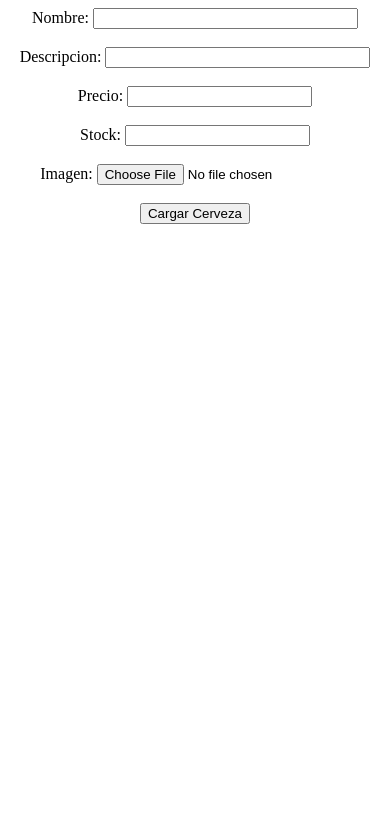
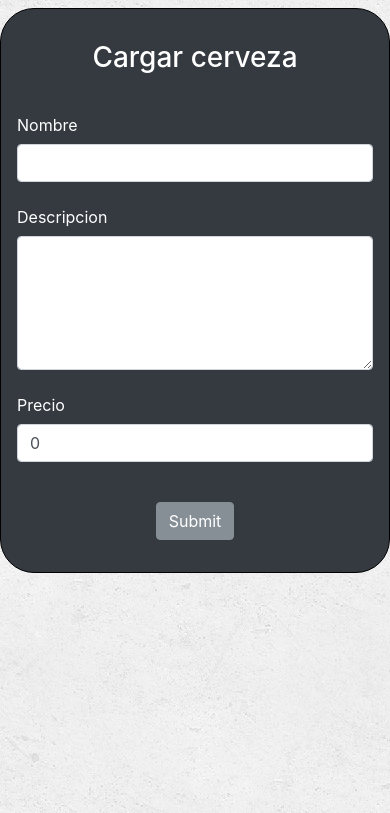
Before and after one commit to ecs90/TpBeer, a PHP site: page /Vistas/AltaCerveza.php in a window 390 px wide. Shown: the top 813 px of the page. Run offline with PHP 8.4, Linux system fonts and the light colour scheme; some libraries are stand-ins or nearby versions.

Commit message:
cambiando vistas

```diff
--- a/SQL/database.sql
+++ b/SQL/database.sql
@@ -39,6 +39,5 @@ CREATE TABLE `tpbeer`.`usuarios` (
   `contrasenia` VARCHAR(100) NOT NULL,
   `admin` TINYINT NOT NULL DEFAULT 0,
   PRIMARY KEY (`id`),
-
   UNIQUE INDEX `id_UNIQUE` (`id` ASC)
 );
--- a/Vistas/AltaCerveza.php
+++ b/Vistas/AltaCerveza.php
@@ -1,13 +1,7 @@
-<!DOCTYPE html>
-<html>
-	<head>
-		<title>Carga Cervezas</title>
-	</head>
-	<body>
-		<center>
+<!--<center>
 	<form action="/TpBeer/Cerveza/darDeAlta" method="post">
 		<label for="nombre">Nombre:</label>
-				<input type="text" id="nombre" name="nombre" size="30">
+		<input type="text" readonly class="form-control-plaintext" id="nombre" name="nombre">
 		<br><br>
 		<label for="descripcion">Descripcion:</label>
 		<input type="text" id="descripcion" name="descripcion" size="30" >
@@ -24,10 +18,42 @@
 		<input type="submit" value="Cargar Cerveza">
 		<br><br>
 	</form>
-
-			<!--<div align="center" style="margin-top: 10px">
+	<div align="center" style="margin-top: 10px">
 	<a href="..\index.php">VOLVER A INICIO</a>
 	</div>
 </center>-->
-	</body>
-</html>
+<?php
+	require_once 'header.php';
+?>
+
+<div class="container container-marg col-sm-4 jumbotron bg-dark text-white">
+	<div class="trans text-center">
+		<h3 class="display-6">Cargar cerveza</h1><br>
+	</div>
+	<form action="/TpBeer/Cerveza/darDeAlta" method="post">
+		<div class="form-group row">
+			<label for="nombre" class="col-sm-3 col-form-label">Nombre</label>
+			<div class="col-sm-8">
+      			<input type="text" class="form-control" id="nombre" name="nombre">
+    		</div>
+		</div>
+		<div class="form-group row">
+		    <label for="descripcion" class="col-sm-3 col-form-label">Descripcion</label>
+		    <div class="col-sm-8">
+      			<textarea class="form-control" id="descripcion" name="descripcion" rows="5"></textarea>
+    		</div>
+  		</div>
+  		<div class="form-group row">
+		    <label for="precio" class="col-sm-3 col-form-label">Precio</label>
+		    <div class="col-sm-8">
+      			<input class="form-control" type="number"  value="0" id="precio" name="precio"></input>
+    		</div>
+  		</div><br>
+  		<div class="trans text-center">
+  			<button type="submit" class="btn btn-secondary">Submit</button>
+  		</div>
+	</form>
+</div>
+<?php
+	require_once 'footer.php';
+?>
--- a/Vistas/css/style.css
+++ b/Vistas/css/style.css
@@ -1,5 +1,11 @@
 body{
 	background-image: url(../img/bg-textura.png);
+}
+
+.admin-header{
+	color: white;
+	background-image: url(../img/admin-head.jpg);
+	background-size: 100%;
 }
 
 .login{
@@ -12,5 +18,16 @@ body{
 .page-header{
 	color: black;
 	background-color: grey;
-	opacity: 0.8;
 }
+
+.bg-dark{
+	color: white;
+}
+
+.container-marg{
+	margin-top: 2%;
+	border-radius: 34px 34px 34px 34px;
+	-moz-border-radius: 34px 34px 34px 34px;
+	-webkit-border-radius: 34px 34px 34px 34px;
+	border: 1px solid #000000;
+}
```
Also changed, not shown: Vistas/Administrador.php (+7 -4 lines), Vistas/ListarCervezas.php (+53 -27 lines), Vistas/Login.php (+6 -1 lines), Vistas/img/admin-head.jpg (added). Lines whose indentation alone changed are shown as unchanged.
